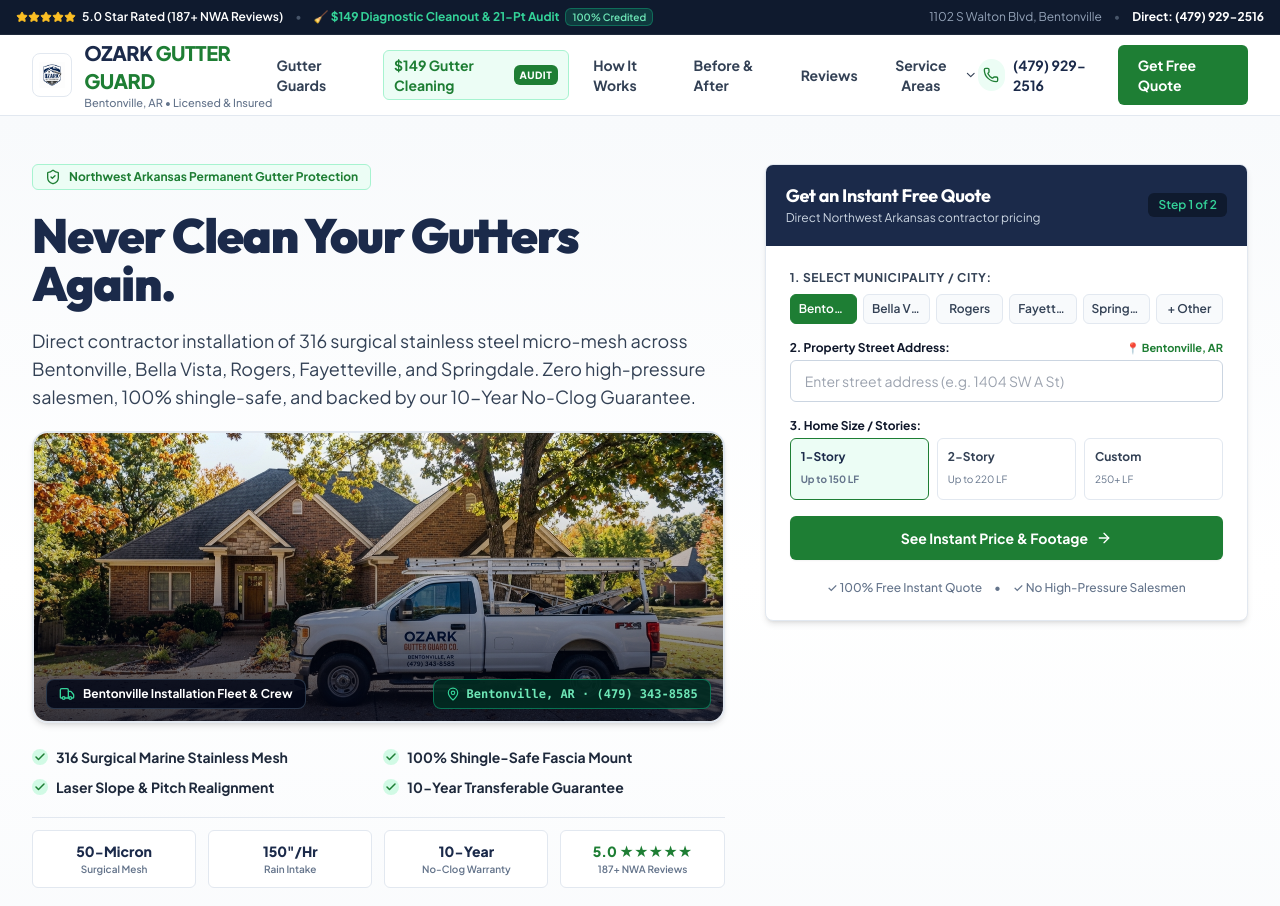
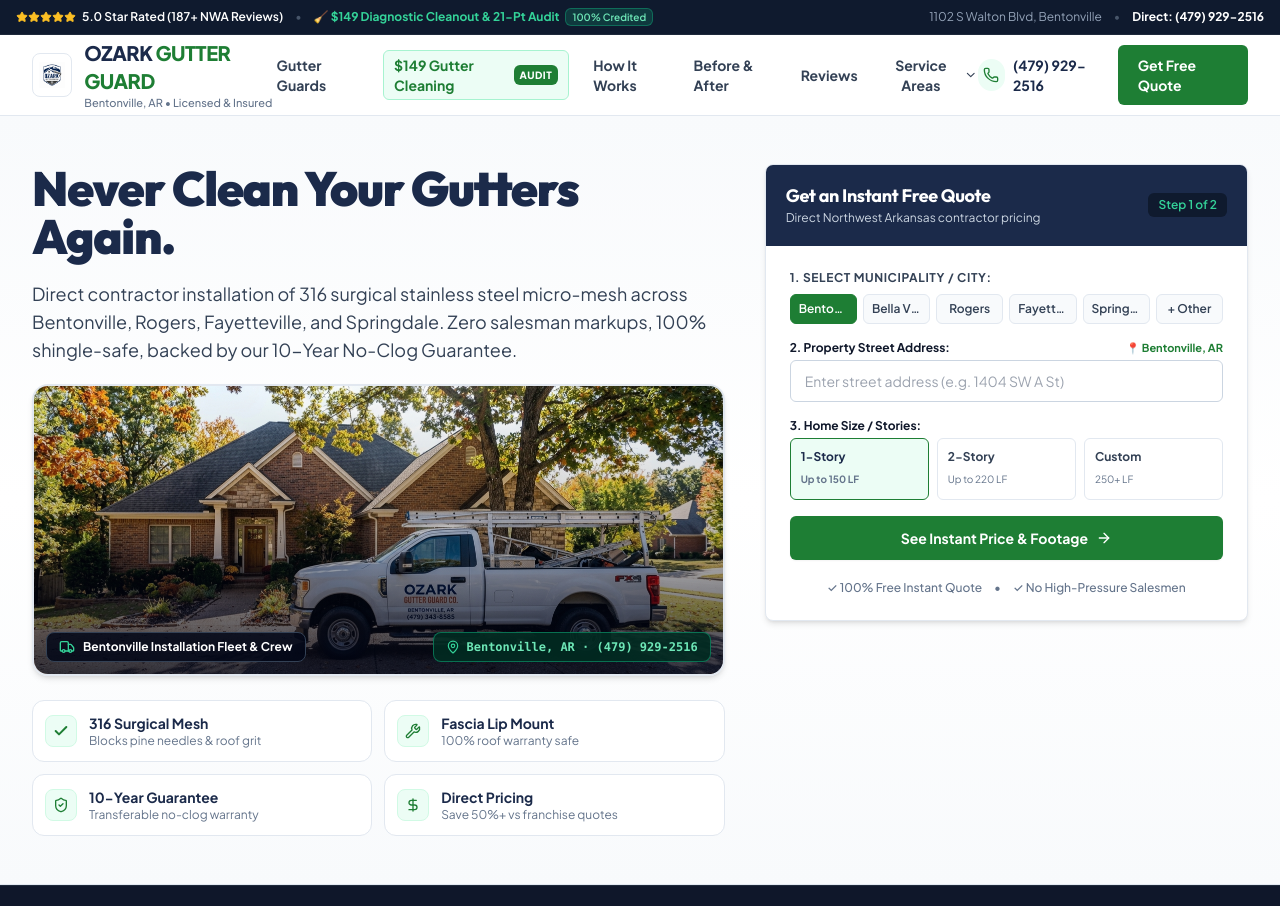
Before and after one commit to deimaxax/ozarkgutterguard, a Next.js app: page / in a window 1280 px wide. Shown: the top 906 px of the page. Built offline with nearby package versions, Linux system fonts and the light colour scheme.

Commit message:
Refactor hero section: restore clean fleet showcase card and eliminate duplicate copy

```diff
--- a/src/components/HeroSection.tsx
+++ b/src/components/HeroSection.tsx
@@ -2,7 +2,7 @@
 
 import React from 'react';
 import Image from 'next/image';
-import { ShieldCheck, Check, MapPin, Truck } from 'lucide-react';
+import { ShieldCheck, Check, Truck, MapPin, Wrench, DollarSign } from 'lucide-react';
 import SatelliteEstimator from './SatelliteEstimator';
 
 interface HeroSectionProps {
@@ -18,107 +18,83 @@
 
         <div className="grid grid-cols-1 lg:grid-cols-12 gap-8 lg:gap-10 items-start">
 
-          {/* Left Column: Value Proposition & Real Local Fleet Visual */}
+          {/* Left Column: Value Proposition & Local Fleet Showcase Card */}
           <div className="lg:col-span-7 space-y-5">
-
-            <div className="inline-flex items-center gap-2 px-3 py-1 rounded bg-emerald-50 border border-emerald-200 text-brand-green text-xs font-bold">
-              <ShieldCheck className="w-4 h-4 text-brand-green" />
-              <span>Northwest Arkansas Permanent Gutter Protection</span>
-            </div>
 
             <h1 className="text-3xl sm:text-5xl font-black text-brand-navy tracking-tight leading-[1.12]">
               {customH1 || 'Never Clean Your Gutters Again.'}
             </h1>
 
             <p className="text-base sm:text-lg text-slate-700 font-normal leading-relaxed">
-              {customSub || 'Direct contractor installation of 316 surgical stainless steel micro-mesh across Bentonville, Bella Vista, Rogers, Fayetteville, and Springdale. Zero high-pressure salesmen, 100% shingle-safe, and backed by our 10-Year No-Clog Guarantee.'}
+              {customSub || 'Direct contractor installation of 316 surgical stainless steel micro-mesh across Bentonville, Rogers, Fayetteville, and Springdale. Zero salesman markups, 100% shingle-safe, backed by our 10-Year No-Clog Guarantee.'}
             </p>
 
             {/* Real NWA Fleet Hero Showcase Image */}
             <div className="relative rounded-2xl overflow-hidden border-2 border-slate-200 shadow-md group">
-              <div className="relative h-56 sm:h-72 w-full">
+              <div className="relative h-60 sm:h-72 w-full">
                 <Image
                   src="/images/contractor_truck.jpg"
-                  alt="Ozark Gutter Guard Co. installation truck parked in Bentonville, Arkansas home driveway"
+                  alt="Ozark Gutter Guard Co. installation truck parked in Northwest Arkansas home driveway"
                   fill
                   priority
-                  className="object-cover object-center group-hover:scale-105 transition-transform duration-500"
+                  className="object-cover object-center group-hover:scale-102 transition-transform duration-500"
                   sizes="(max-width: 768px) 100vw, (max-width: 1200px) 60vw, 700px"
                 />
-                <div className="absolute inset-0 bg-gradient-to-t from-slate-950/80 via-slate-950/20 to-transparent"></div>
+                <div className="absolute inset-0 bg-gradient-to-t from-slate-950/80 via-slate-950/20 to-transparent" />
               </div>
               <div className="absolute bottom-3 left-3 right-3 flex flex-wrap items-center justify-between gap-2 text-white text-xs">
-                <div className="flex items-center gap-2 bg-slate-950/85 backdrop-blur-xs px-3 py-1.5 rounded-lg border border-slate-700/80 font-bold">
+                <div className="flex items-center gap-2 bg-slate-950/85 backdrop-blur-xs px-3 py-1.5 rounded-lg border border-slate-700 font-bold">
                   <Truck className="w-4 h-4 text-emerald-400 shrink-0" />
                   <span>Bentonville Installation Fleet &amp; Crew</span>
                 </div>
                 <div className="flex items-center gap-1.5 bg-emerald-950/90 backdrop-blur-xs px-3 py-1.5 rounded-lg border border-emerald-500/50 text-emerald-300 font-bold font-mono">
                   <MapPin className="w-3.5 h-3.5 text-emerald-400 shrink-0" />
-                  <span>Bentonville, AR · (479) 343-8585</span>
+                  <span>Bentonville, AR · (479) 929-2516</span>
                 </div>
               </div>
             </div>
 
-            {/* Direct Checklist */}
-            <div className="grid grid-cols-1 sm:grid-cols-2 gap-2.5 pt-1 text-xs sm:text-sm text-slate-800 font-bold">
-              <div className="flex items-center gap-2">
-                <div className="w-4 h-4 rounded-full bg-emerald-100 text-brand-green flex items-center justify-center shrink-0">
-                  <Check className="w-3 h-3 stroke-[3]" />
+            {/* 4 Clean, Non-Repetitive Feature Cards */}
+            <div className="grid grid-cols-1 sm:grid-cols-2 gap-3 pt-1">
+              <div className="flex items-center gap-3 p-3 rounded-xl bg-white border border-slate-200 shadow-2xs">
+                <div className="w-8 h-8 rounded-lg bg-emerald-50 text-brand-green flex items-center justify-center shrink-0 border border-emerald-100">
+                  <Check className="w-4 h-4 stroke-[3]" />
                 </div>
-                <span>316 Surgical Marine Stainless Mesh</span>
+                <div className="text-xs">
+                  <span className="block font-bold text-brand-navy text-sm">316 Surgical Mesh</span>
+                  <span className="text-slate-500">Blocks pine needles &amp; roof grit</span>
+                </div>
               </div>
-              <div className="flex items-center gap-2">
-                <div className="w-4 h-4 rounded-full bg-emerald-100 text-brand-green flex items-center justify-center shrink-0">
-                  <Check className="w-3 h-3 stroke-[3]" />
+
+              <div className="flex items-center gap-3 p-3 rounded-xl bg-white border border-slate-200 shadow-2xs">
+                <div className="w-8 h-8 rounded-lg bg-emerald-50 text-brand-green flex items-center justify-center shrink-0 border border-emerald-100">
+                  <Wrench className="w-4 h-4 text-brand-green" />
                 </div>
-                <span>100% Shingle-Safe Fascia Mount</span>
+                <div className="text-xs">
+                  <span className="block font-bold text-brand-navy text-sm">Fascia Lip Mount</span>
+                  <span className="text-slate-500">100% roof warranty safe</span>
+                </div>
               </div>
-              <div className="flex items-center gap-2">
-                <div className="w-4 h-4 rounded-full bg-emerald-100 text-brand-green flex items-center justify-center shrink-0">
-                  <Check className="w-3 h-3 stroke-[3]" />
+
+              <div className="flex items-center gap-3 p-3 rounded-xl bg-white border border-slate-200 shadow-2xs">
+                <div className="w-8 h-8 rounded-lg bg-emerald-50 text-brand-green flex items-center justify-center shrink-0 border border-emerald-100">
+                  <ShieldCheck className="w-4 h-4 text-brand-green" />
                 </div>
-                <span>Laser Slope &amp; Pitch Realignment</span>
+                <div className="text-xs">
+                  <span className="block font-bold text-brand-navy text-sm">10-Year Guarantee</span>
+                  <span className="text-slate-500">Transferable no-clog warranty</span>
+                </div>
               </div>
-              <div className="flex items-center gap-2">
-                <div className="w-4 h-4 rounded-full bg-emerald-100 text-brand-green flex items-center justify-center shrink-0">
-                  <Check className="w-3 h-3 stroke-[3]" />
+
+              <div className="flex items-center gap-3 p-3 rounded-xl bg-white border border-slate-200 shadow-2xs">
+                <div className="w-8 h-8 rounded-lg bg-emerald-50 text-brand-green flex items-center justify-center shrink-0 border border-emerald-100">
+                  <DollarSign className="w-4 h-4 text-brand-green" />
                 </div>
-                <span>10-Year Transferable Guarantee</span>
+                <div className="text-xs">
+                  <span className="block font-bold text-brand-navy text-sm">Direct Pricing</span>
+                  <span className="text-slate-500">Save 50%+ vs franchise quotes</span>
+                </div>
               </div>
-            </div>
-
-            {/* Trust Badges Bar */}
-            <div className="pt-3 border-t border-slate-200 grid grid-cols-2 sm:grid-cols-4 gap-3 text-center text-xs">
-              <div className="p-2.5 rounded bg-white border border-slate-200">
-                <span className="block font-black text-brand-navy text-sm">50-Micron</span>
-                <span className="text-[10px] text-slate-500 font-semibold">Surgical Mesh</span>
-              </div>
-              <div className="p-2.5 rounded bg-white border border-slate-200">
-                <span className="block font-black text-brand-navy text-sm">150&quot;/Hr</span>
-                <span className="text-[10px] text-slate-500 font-semibold">Rain Intake</span>
-              </div>
-              <div className="p-2.5 rounded bg-white border border-slate-200">
-                <span className="block font-black text-brand-navy text-sm">10-Year</span>
-                <span className="text-[10px] text-slate-500 font-semibold">No-Clog Warranty</span>
-              </div>
-              <div className="p-2.5 rounded bg-white border border-slate-200">
-                <span className="block font-black text-brand-green text-sm">5.0 ★★★★★</span>
-                <span className="text-[10px] text-slate-500 font-semibold">187+ NWA Reviews</span>
-              </div>
-            </div>
-
-            {/* Trojan Horse Fast Wedge */}
-            <div className="p-3.5 rounded-xl bg-emerald-50/70 border border-emerald-200/80 flex flex-col sm:flex-row items-start sm:items-center justify-between gap-3 text-xs">
-              <div>
-                <span className="font-bold text-brand-navy block">Need an immediate cleanout first?</span>
-                <span className="text-slate-600">Get our $149 Diagnostic Cleanout &amp; 21-Pt Audit — <strong className="text-brand-green">100% credited toward permanent guards</strong>.</span>
-              </div>
-              <a
-                href="/gutter-cleaning"
-                className="shrink-0 px-3.5 py-1.5 rounded-lg bg-brand-green text-white font-bold hover:bg-emerald-700 transition-colors shadow-xs"
-              >
-                Book $149 Cleanout →
-              </a>
             </div>
 
           </div>
```
Also changed, not shown: 1 other file (tests, documents, lock files or other folders).
